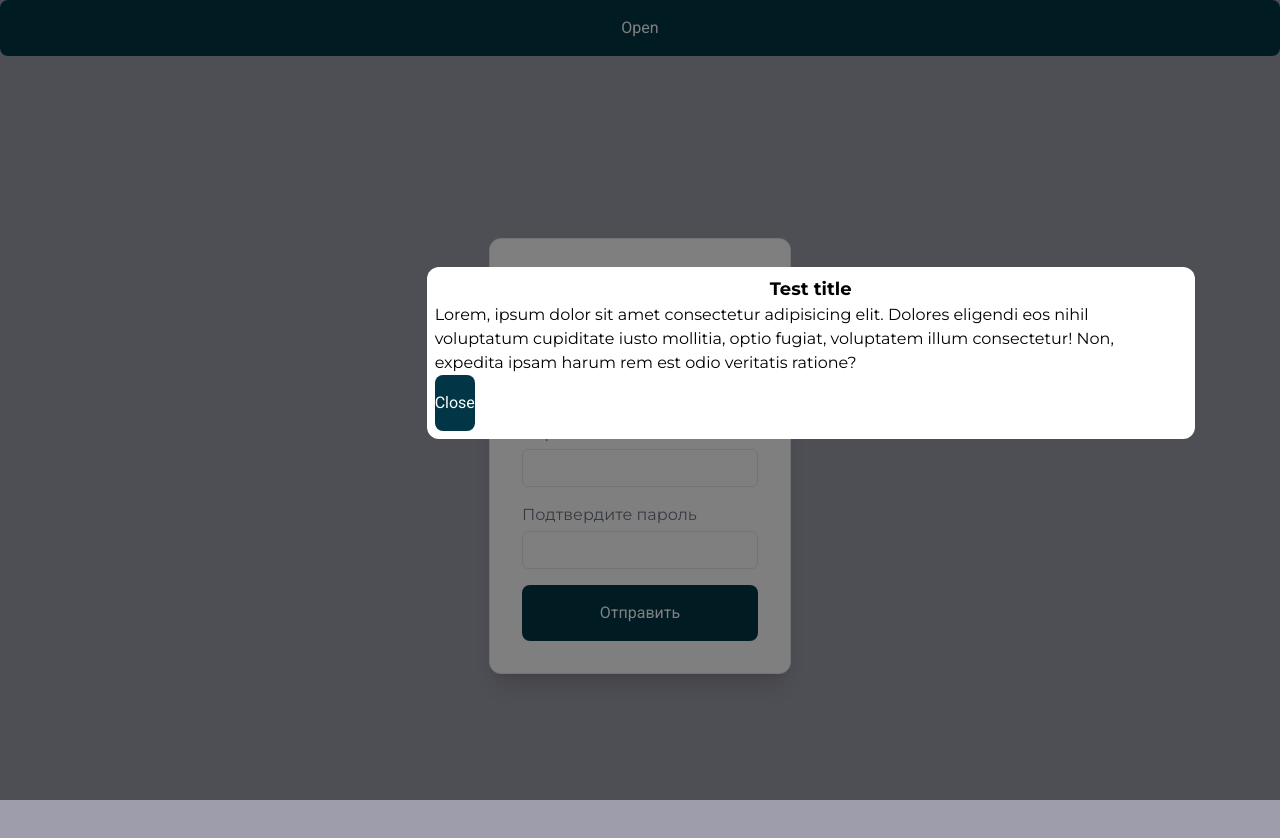
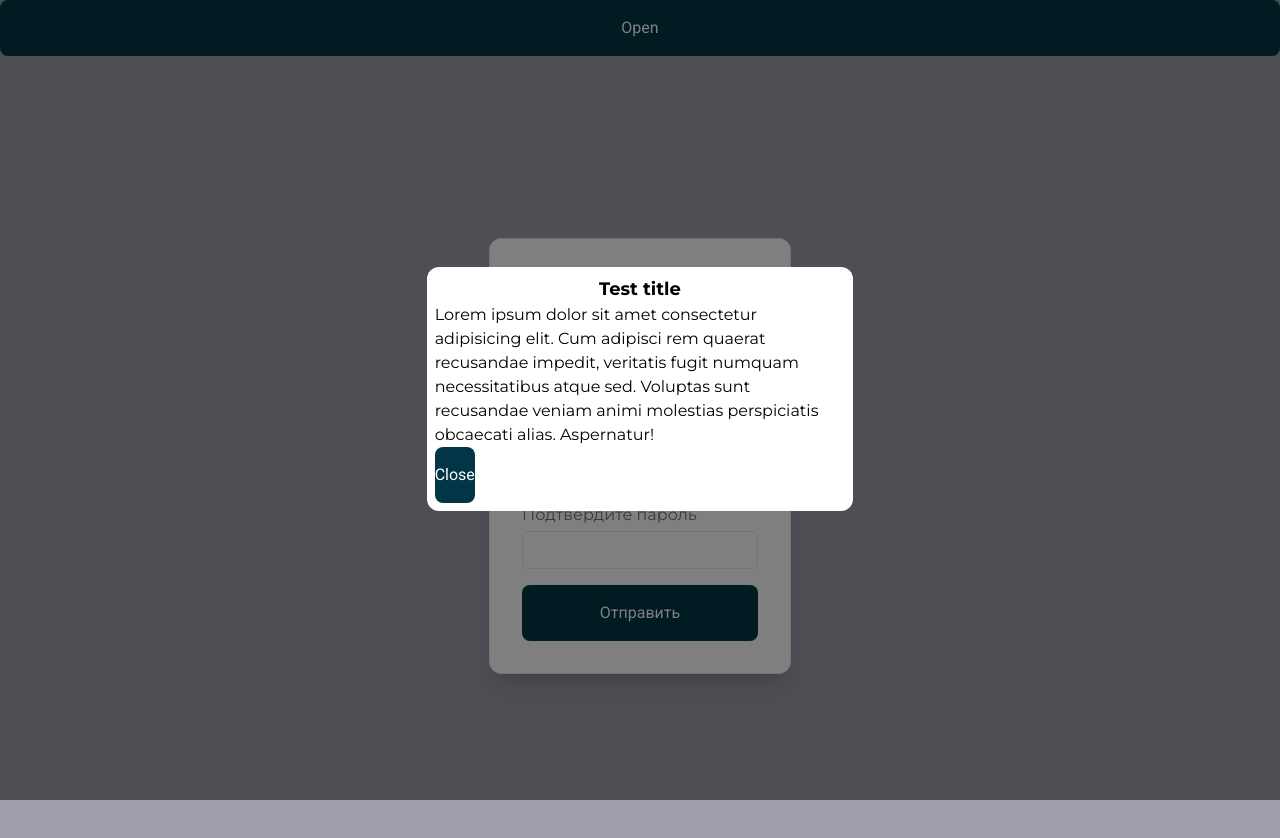
Before and after one commit to AdiletBekmuratov/nomad-water-front, a React (Vite) app: page /register in a window 1280 px wide. Both pictures are taken after a click on the button "Open". Shown: the top 838 px of the page. Built offline with nearby package versions, Linux system fonts and the light colour scheme.

Commit message:
minor fix

```diff
--- a/src/components/modal/Modal.tsx
+++ b/src/components/modal/Modal.tsx
@@ -17,7 +17,7 @@ export const Modal: FC<Props> = (props) => {
       </Dialog.Trigger>
       <Dialog.Portal>
         <Dialog.Overlay className="fixed bg-black opacity-50 inset-0" />
-        <Dialog.Content className="bg-white fixed max-h-96 min-h-min max-w-3xl min-w-min top-1/3 left-1/3 p-2 rounded-xl">
+        <Dialog.Content className="bg-white fixed w-1/3 top-1/3 left-1/3 p-2 rounded-xl">
           <Dialog.Title className="text-center font-montserrat text-lg font-bold">
             {props.title}
           </Dialog.Title>
--- a/src/pages/RegisterForm.tsx
+++ b/src/pages/RegisterForm.tsx
@@ -8,9 +8,9 @@ const RegisterForm: FC = () => {
     <>
       <Modal title="Test title" buttonOpenText="Open" buttonCloseTest="Close">
         <p>
-          Lorem, ipsum dolor sit amet consectetur adipisicing elit. Dolores eligendi eos nihil
-          voluptatum cupiditate iusto mollitia, optio fugiat, voluptatem illum consectetur! Non,
-          expedita ipsam harum rem est odio veritatis ratione?
+          Lorem ipsum dolor sit amet consectetur adipisicing elit. Cum adipisci rem quaerat
+          recusandae impedit, veritatis fugit numquam necessitatibus atque sed. Voluptas sunt
+          recusandae veniam animi molestias perspiciatis obcaecati alias. Aspernatur!
         </p>
       </Modal>
       <div className="h-screen flex justify-center items-center">
```
